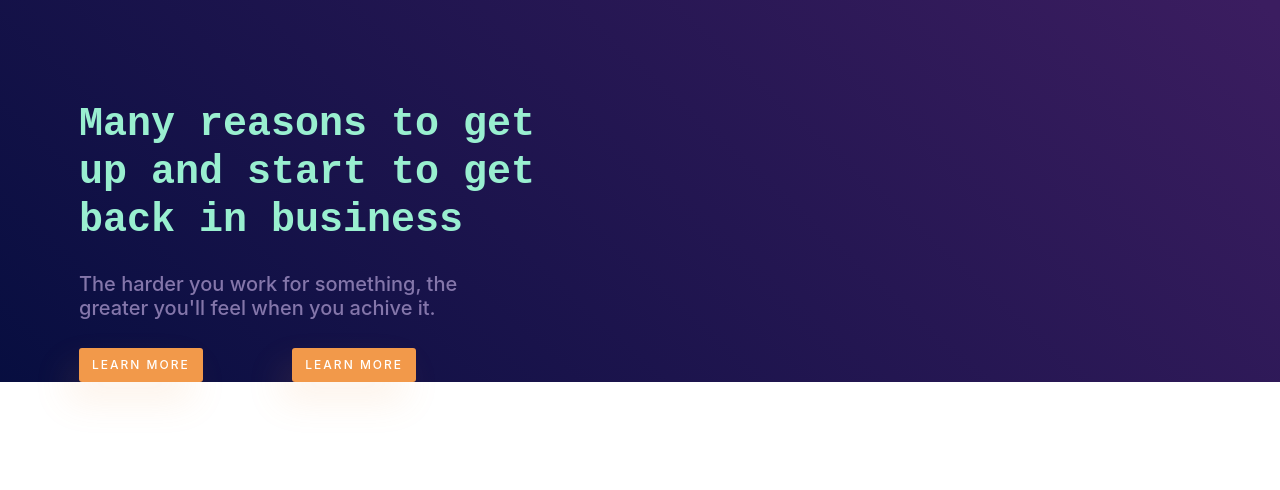
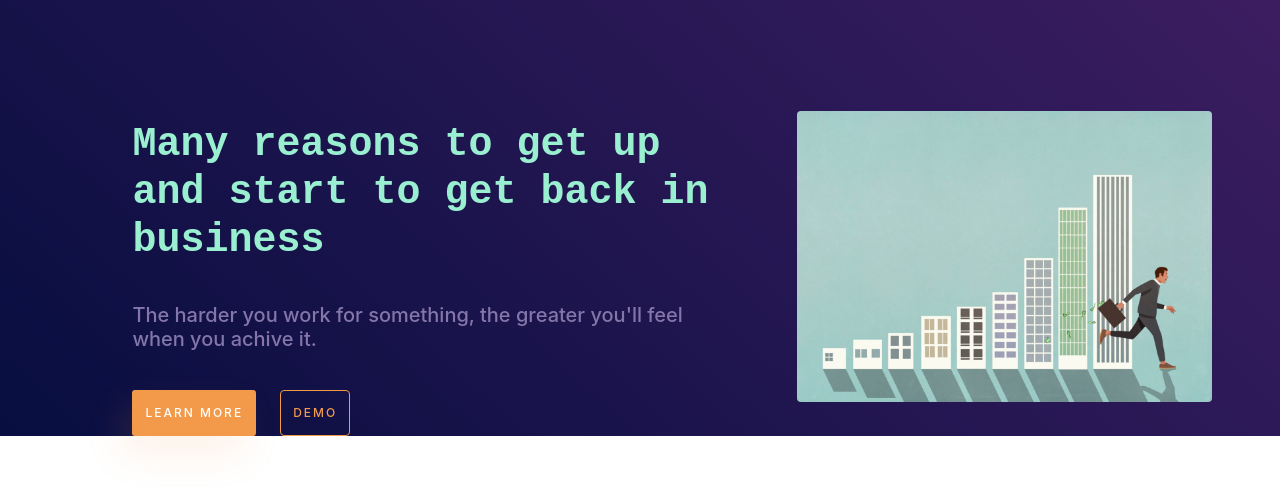
Before and after one commit to patricianagy/first_project, a React (Create React App) app: page / in a window 1280 px wide. Shown: the top 490 px of the page. Built offline with nearby package versions, Linux system fonts and the light colour scheme.

Commit message:
Updated hero section

```diff
--- a/src/App.scss
+++ b/src/App.scss
@@ -1,8 +1,8 @@
 @import '~bootstrap/scss/bootstrap';
 
-/*.App {
-  text-align: center;
-}*/
+.App {
+  background-image: linear-gradient(222.26deg, #3b1d60 1.22%, #040d3e 106.28%);
+}
 
 .App-logo {
   height: 40vmin;
@@ -16,7 +16,7 @@
 }
 
 .App-header {
-  background-image: linear-gradient(222.26deg, #3b1d60 1.22%, #040d3e 106.28%);
+  //background-image: linear-gradient(222.26deg, #3b1d60 1.22%, #040d3e 106.28%);
   /*min-height: 100vh;
   display: flex;
   flex-direction: column;
--- a/src/components/hero.js
+++ b/src/components/hero.js
@@ -3,32 +3,47 @@ import Contaiener from 'react-bootstrap/Container'
 import Row from 'react-bootstrap/Row'
 import Col from 'react-bootstrap/Col'
 import Button from 'react-bootstrap/Button'
+import Image from 'react-bootstrap/Image'
+import hero from './hero.jpg'
 
 function Hero() {
   return (
     <div>
+      <Contaiener className="ml-6">
+        <Row>
+          <Col lg={7}>
             <Contaiener fluid className="Container">
               <Row>
-          <Col md={5} className="l-3">
+                <Col>
                   <h1 className="Heading">
                     Many reasons to get up and start to get back in business
                   </h1>
                 </Col>
               </Row>
               <Row>
-          <Col md={4} className="l-3">
+                <Col>
                   <h5 className="Subheading">
-              The harder you work for something, the greater you'll feel when
-              you achive it.
+                    The harder you work for something, the greater you'll feel
+                    when you achive it.
                   </h5>
                 </Col>
               </Row>
               <Row>
-          <Col md={2} className="l-3">
+                <Col>
                   <Button variant="learn-more">Learn more</Button>
+                  <Button variant="demo">Demo</Button>
                 </Col>
-          <Col className="l-2">
-            <Button variant="learn-more">Learn more</Button>
+              </Row>
+            </Contaiener>
+          </Col>
+          <Col lg={5}>
+            <Contaiener fluid>
+              <Row>
+                <Col lg={{ span: 12 }} className="mt-6">
+                  <Image src={hero} alt="Hero" rounded fluid />
+                </Col>
+              </Row>
+            </Contaiener>
           </Col>
         </Row>
       </Contaiener>
--- a/src/components/hero.scss
+++ b/src/components/hero.scss
@@ -14,6 +14,7 @@
 }
 
 .btn-learn-more {
+  padding: 1em;
   background: #f2994a;
   box-shadow: -11.09px 18.13px 36.6483px rgba(242, 153, 74, 0.13);
   border-radius: 3px;
@@ -27,6 +28,28 @@
   color: #ffffff;
 }
 
-.l-3 {
-  margin-left: 5%;
+.btn-demo {
+  padding: 1em;
+  margin-left: 2em;
+  border: 1px solid #f2994a;
+  box-sizing: border-box;
+  border-radius: 4px;
+  font-style: normal;
+  font-weight: 500;
+  font-size: 12px;
+  line-height: 20px;
+
+  text-align: center;
+  letter-spacing: 2px;
+  text-transform: uppercase;
+
+  color: #f2994a;
 }
+
+.ml-6 {
+  margin-left: 8%;
+}
+
+.mt-6 {
+  margin-top: 25%;
+}
```
Also changed, not shown: src/components/hero.jpg (added). Lines whose indentation alone changed are shown as unchanged.
